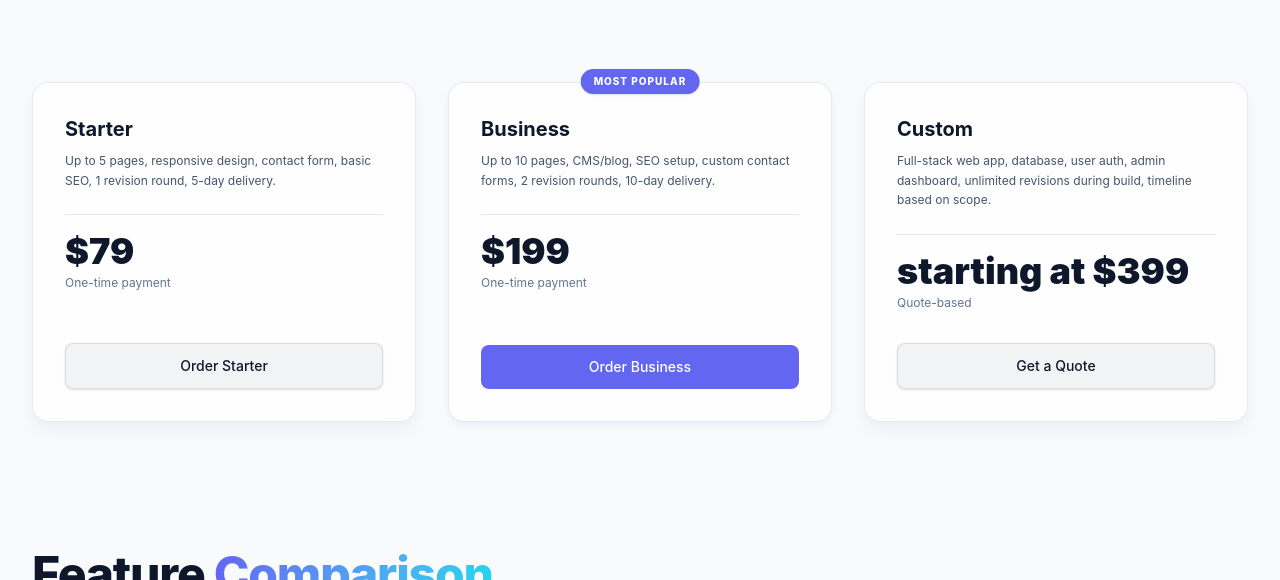
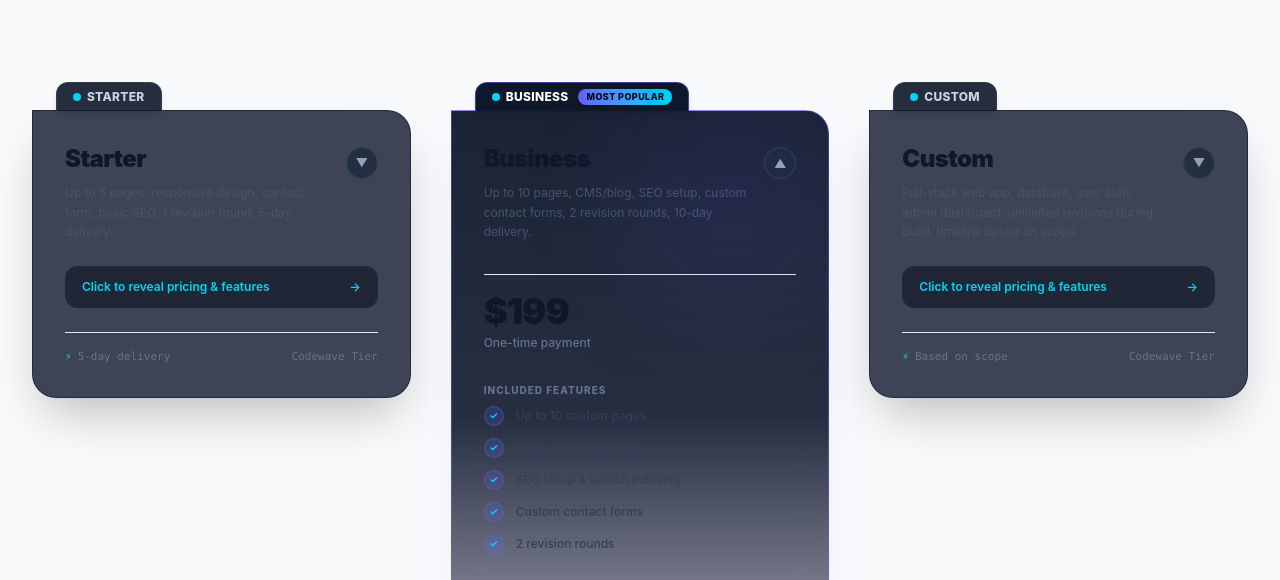
Before and after one commit to GaniduSasmitha/Codewave-Studio, a React (Vite) app: page /pricing in a window 1280 px wide. Shown: the part 220-800 px from the top of the page. Built offline with nearby package versions, Linux system fonts and the light colour scheme; no server answers.

Commit message:
feat: add Pricing page component with interactive tier cards and dynamic navigation

```diff
--- a/src/pages/public/Pricing.tsx
+++ b/src/pages/public/Pricing.tsx
@@ -1,6 +1,7 @@
+import { useState } from 'react';
 import { useNavigate } from 'react-router-dom';
+import { motion, AnimatePresence } from 'framer-motion';
 import { useAuth } from '../../hooks/useAuth';
-import GlassCard from '../../components/GlassCard';
 import SectionHeading from '../../components/SectionHeading';
 import ScrollReveal from '../../components/ScrollReveal';
 import AnimatedButton from '../../components/AnimatedButton';
@@ -12,7 +13,15 @@ const tiers = [
     price: "$79",
     billing: "One-time payment",
     desc: "Up to 5 pages, responsive design, contact form, basic SEO, 1 revision round, 5-day delivery.",
-    popular: false
+    popular: false,
+    delivery: "5-day delivery",
+    features: [
+      "Up to 5 custom pages",
+      "Responsive mobile-first design",
+      "Contact & lead capture form",
+      "Basic SEO optimization",
+      "1 revision round"
+    ]
   },
   {
     id: "business",
@@ -20,7 +29,15 @@ const tiers = [
     price: "$199",
     billing: "One-time payment",
     desc: "Up to 10 pages, CMS/blog, SEO setup, custom contact forms, 2 revision rounds, 10-day delivery.",
-    popular: true
+    popular: true,
+    delivery: "10-day delivery",
+    features: [
+      "Up to 10 custom pages",
+      "CMS / Blog integration",
+      "SEO setup & search indexing",
+      "Custom contact forms",
+      "2 revision rounds"
+    ]
   },
   {
     id: "custom",
@@ -28,7 +45,15 @@ const tiers = [
     price: "starting at $399",
     billing: "Quote-based",
     desc: "Full-stack web app, database, user auth, admin dashboard, unlimited revisions during build, timeline based on scope.",
-    popular: false
+    popular: false,
+    delivery: "Based on scope",
+    features: [
+      "Full-stack web app & database",
+      "User auth & admin dashboard",
+      "Custom APIs & automated workflows",
+      "Full SEO & search indexing",
+      "Unlimited revisions during build"
+    ]
   }
 ];
 
@@ -48,6 +73,20 @@ const featuresList = [
 export default function Pricing() {
   const navigate = useNavigate();
   const { user, profile } = useAuth();
+
+  // Track open state for each folder tier card (Business open by default)
+  const [openTiers, setOpenTiers] = useState<Record<string, boolean>>({
+    starter: false,
+    business: true,
+    custom: false
+  });
+
+  const toggleTier = (id: string) => {
+    setOpenTiers((prev) => ({
+      ...prev,
+      [id]: !prev[id]
+    }));
+  };
 
   const handleSelectPackage = (packageId: string) => {
     if (packageId === 'custom') {
@@ -70,47 +109,177 @@ export default function Pricing() {
         />
       </ScrollReveal>
 
-      {/* Tier Cards Grid */}
-      <div className="grid gap-8 grid-cols-1 md:grid-cols-2 lg:grid-cols-3 mt-12">
-        {tiers.map((tier, i) => (
-          <ScrollReveal key={i} delay={i * 0.1}>
-            <GlassCard
-              className={`h-full flex flex-col justify-between p-8 border relative ${
+      {/* Folder Tab Tier Cards Grid */}
+      <div className="grid gap-10 grid-cols-1 md:grid-cols-2 lg:grid-cols-3 mt-12 items-start">
+        {tiers.map((tier, i) => {
+          const isOpen = !!openTiers[tier.id];
+
+          return (
+            <ScrollReveal key={tier.id} delay={i * 0.1}>
+              <div className="relative pt-7 group">
+                {/* Physical Folder Tab Header Header */}
+                <div
+                  onClick={() => toggleTier(tier.id)}
+                  className={`absolute top-0 left-6 z-20 inline-flex items-center gap-2.5 px-4 py-1.5 rounded-t-xl border-t border-l border-r text-xs font-bold cursor-pointer transition-all duration-300 shadow-md ${
                     tier.popular
-                  ? 'border-primary/50 bg-indigo-50/50 dark:bg-slate-900/50 shadow-md'
-                  : 'border-slate-200 dark:border-white/5 bg-white/80 dark:bg-slate-900/20'
+                      ? 'bg-slate-900 border-indigo-500/60 text-white'
+                      : 'bg-slate-900/90 border-slate-700/80 text-slate-300 hover:text-white'
                   }`}
                 >
+                  <span className="flex items-center gap-1.5">
+                    <span className="w-2 h-2 rounded-full bg-cyan-400" />
+                    <span className="tracking-wide uppercase font-extrabold">{tier.name}</span>
+                  </span>
+
                   {tier.popular && (
-                <span className="absolute -top-3.5 left-1/2 -translate-x-1/2 bg-primary text-white text-[10px] uppercase font-extrabold tracking-widest px-3 py-1 rounded-full border border-primary/20 shadow-sm">
+                    <span className="bg-gradient-to-r from-indigo-500 to-cyan-400 text-slate-950 font-extrabold text-[9px] px-2 py-0.5 rounded-full uppercase tracking-wider shadow-sm">
                       Most Popular
                     </span>
                   )}
+                </div>
+
+                {/* Main Glass Folder Card Body */}
+                <motion.div
+                  layout
+                  onClick={() => toggleTier(tier.id)}
+                  className={`rounded-3xl rounded-tl-none p-6 sm:p-8 border transition-all duration-300 relative overflow-hidden backdrop-blur-xl cursor-pointer shadow-2xl flex flex-col justify-between ${
+                    tier.popular
+                      ? 'border-indigo-500/50 bg-gradient-to-b from-slate-900/95 via-slate-900/90 to-indigo-950/30 shadow-indigo-500/10'
+                      : 'border-slate-800/90 bg-slate-900/80 hover:border-slate-700'
+                  }`}
+                >
+                  {/* Subtle Background Glow Accent for Popular */}
+                  {tier.popular && (
+                    <div className="absolute top-0 right-0 w-48 h-48 bg-indigo-500/10 rounded-full blur-3xl pointer-events-none" />
+                  )}
 
                   <div className="space-y-6">
+                    {/* Header Area */}
+                    <div className="flex items-start justify-between gap-4">
                       <div>
-                  <h3 className="text-xl font-bold text-slate-900 dark:text-white">{tier.name}</h3>
-                  <p className="text-slate-600 dark:text-slate-400 text-xs mt-2 leading-relaxed">{tier.desc}</p>
+                        <h3 className="text-2xl font-black text-slate-900 dark:text-white tracking-tight">
+                          {tier.name}
+                        </h3>
+                        <p className="text-slate-600 dark:text-slate-400 text-xs mt-2 leading-relaxed">
+                          {tier.desc}
+                        </p>
                       </div>
 
-                <div className="pt-4 border-t border-slate-200 dark:border-slate-800/60">
-                  <span className="text-4xl font-black text-slate-900 dark:text-white">{tier.price}</span>
-                  <span className="text-slate-500 text-xs block mt-1">{tier.billing}</span>
+                      {/* Expand / Collapse Indicator */}
+                      <div className="flex-shrink-0 pt-1">
+                        <span className="inline-flex items-center justify-center w-8 h-8 rounded-full bg-slate-800/80 border border-slate-700 text-slate-400 hover:text-white transition-transform duration-300">
+                          <motion.span
+                            animate={{ rotate: isOpen ? 180 : 0 }}
+                            transition={{ duration: 0.3 }}
+                            className="inline-block text-xs font-bold"
+                          >
+                            ▼
+                          </motion.span>
+                        </span>
                       </div>
                     </div>
 
-              <div className="mt-8">
+                    {/* Closed State Hint */}
+                    {!isOpen && (
+                      <motion.div
+                        initial={{ opacity: 0 }}
+                        animate={{ opacity: 1 }}
+                        className="py-3 px-4 rounded-xl bg-slate-950/50 border border-slate-800 text-xs font-semibold text-cyan-400 flex items-center justify-between"
+                      >
+                        <span>Click to reveal pricing & features</span>
+                        <span>→</span>
+                      </motion.div>
+                    )}
+
+                    {/* Animated Revealed Content */}
+                    <AnimatePresence>
+                      {isOpen && (
+                        <motion.div
+                          initial={{ opacity: 0, height: 0 }}
+                          animate={{ opacity: 1, height: 'auto' }}
+                          exit={{ opacity: 0, height: 0 }}
+                          transition={{ duration: 0.35, ease: 'easeInOut' }}
+                          className="space-y-6 pt-2 overflow-hidden"
+                        >
+                          {/* Prominent Price Reveal */}
+                          <motion.div
+                            initial={{ scale: 0.85, opacity: 0, y: -10 }}
+                            animate={{ scale: 1, opacity: 1, y: 0 }}
+                            transition={{ duration: 0.35, ease: [0.34, 1.56, 0.64, 1] }}
+                            className="pt-4 border-t border-slate-200 dark:border-slate-800/80"
+                          >
+                            <div className="flex items-baseline gap-2">
+                              <span className="text-4xl font-black text-slate-900 dark:text-white tracking-tight">
+                                {tier.price}
+                              </span>
+                            </div>
+                            <span className="text-slate-500 text-xs block mt-1 font-medium">
+                              {tier.billing}
+                            </span>
+                          </motion.div>
+
+                          {/* Staggered Feature List Items */}
+                          <div className="space-y-3 pt-2">
+                            <span className="text-[10px] font-extrabold uppercase tracking-widest text-slate-500 block mb-2">
+                              Included Features
+                            </span>
+                            {tier.features.map((feat, idx) => (
+                              <motion.div
+                                key={idx}
+                                initial={{ opacity: 0, x: -14 }}
+                                animate={{ opacity: 1, x: 0 }}
+                                transition={{
+                                  delay: idx * 0.075 + 0.1,
+                                  duration: 0.3,
+                                  ease: 'easeOut'
+                                }}
+                                className="flex items-center gap-3 text-xs text-slate-700 dark:text-slate-300 font-medium"
+                              >
+                                <span className="w-5 h-5 rounded-full bg-indigo-500/20 border border-indigo-500/40 text-cyan-400 flex items-center justify-center text-[10px] font-bold flex-shrink-0">
+                                  ✓
+                                </span>
+                                <span>{feat}</span>
+                              </motion.div>
+                            ))}
+                          </div>
+
+                          {/* Action Button (Revealed at end of sequence) */}
+                          <motion.div
+                            initial={{ opacity: 0, y: 12 }}
+                            animate={{ opacity: 1, y: 0 }}
+                            transition={{
+                              delay: tier.features.length * 0.075 + 0.15,
+                              duration: 0.3
+                            }}
+                            className="pt-4"
+                            onClick={(e) => e.stopPropagation()}
+                          >
                             <AnimatedButton
                               onClick={() => handleSelectPackage(tier.id)}
                               variant={tier.popular ? 'primary' : 'glass'}
-                  className="w-full py-3 cursor-pointer"
+                              className="w-full py-3 cursor-pointer shadow-lg"
                             >
                               {tier.id === 'custom' ? 'Get a Quote' : `Order ${tier.name}`}
                             </AnimatedButton>
+                          </motion.div>
+                        </motion.div>
+                      )}
+                    </AnimatePresence>
                   </div>
-            </GlassCard>
+
+                  {/* Card Bottom Delivery Info Label */}
+                  <div className="mt-6 pt-4 border-t border-slate-200 dark:border-slate-800/60 flex items-center justify-between text-[11px] text-slate-500 font-mono">
+                    <span className="flex items-center gap-1.5">
+                      <span className="text-cyan-400">⚡</span>
+                      <span>{tier.delivery}</span>
+                    </span>
+                    <span>Codewave Tier</span>
+                  </div>
+                </motion.div>
+              </div>
             </ScrollReveal>
-        ))}
+          );
+        })}
       </div>
 
       {/* Full Features Comparison Table */}
```
Lines whose indentation alone changed are shown as unchanged.
